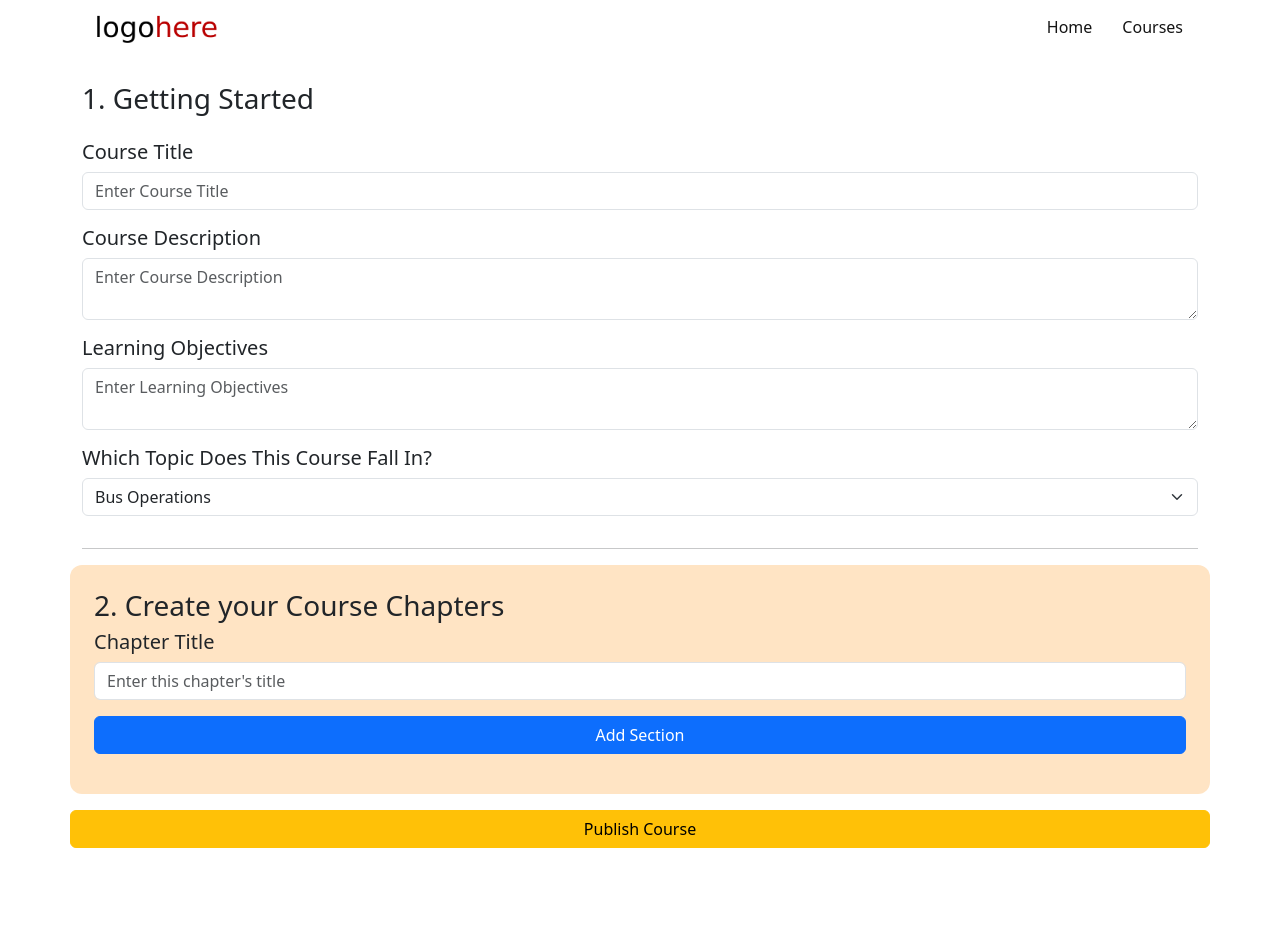
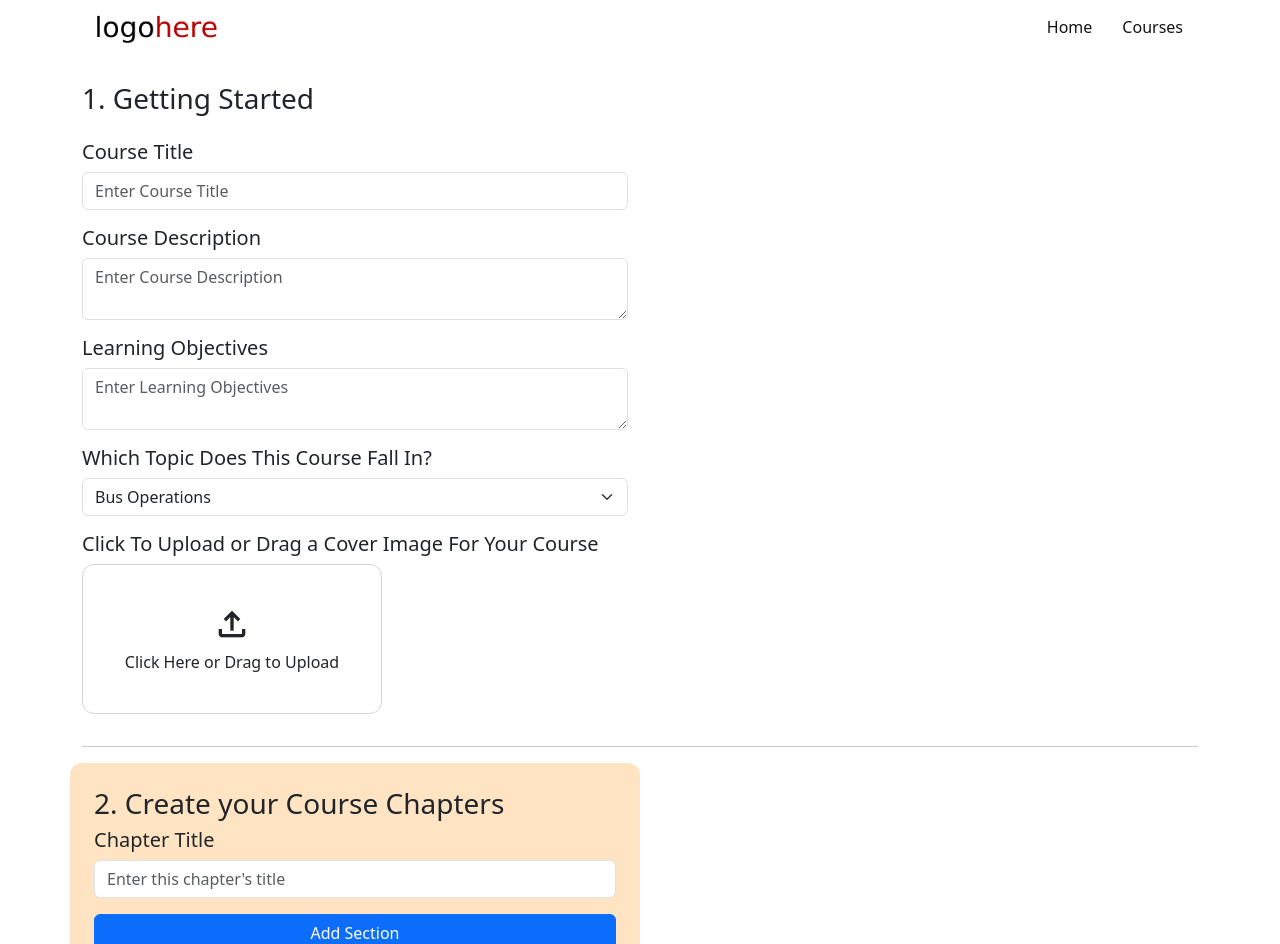
Before and after one commit to alhammialiff/e-learning-platform, an Angular app: page /manage-course/create in a window 1280 px wide. Shown: the top 944 px of the page. Before the commit the page ends 864 px from the top, so only its background shows below. Built offline with nearby package versions, Linux system fonts and the light colour scheme.

Commit message:
[Cover Image Drag/Click Upload] First draft done

```diff
--- a/src/app/manage-course/create-new-course/create-new-course.component.html
+++ b/src/app/manage-course/create-new-course/create-new-course.component.html
@@ -7,7 +7,7 @@
 
   <div class="row">
 
-    <div class="col">
+    <div class="col-6">
       <form [formGroup]="createNewCourseForm">
 
         <div class="row py-3">
@@ -50,6 +50,32 @@
           </div>
         </div>
 
+        <div class="row pb-3">
+          <div class="col">
+
+            <h5>Click To Upload or Drag a Cover Image For Your Course</h5>
+            <input
+              type="file"
+              class="form-control"
+              (change)="onInput($event)"
+              style="display: none"
+              #fileInput
+            />
+            <div class="course-cover-image-upload-section"
+              (click)="fileInput.click()"
+              (drop)="onInput($event)"
+              (dragover)="onDragOver($event)">
+              <div class="upload-sign-section">
+                <span class="material-symbols-outlined">upload</span>
+              </div>
+              <div class="upload-section-title">
+                Click Here or Drag to Upload
+              </div>
+            </div>
+
+          </div>
+        </div>
+
       </form>
     </div>
 
@@ -59,8 +85,11 @@
 
 </div>
 
-<div class="container create-chapter-container p-4 mb-3">
+<div class="container">
 
+  <div class="row">
+
+    <div class="col-6 create-chapter-container p-4 mb-3">
       <form [formGroup]="createNewCourseForm">
 
         <div formArrayName="courseChapters">
@@ -103,11 +132,16 @@
           </div>
 
       </form>
+    </div>
 
   </div>
 
-<div class="container mb-3">
-  <div class="row">
-    <button class="btn btn-warning" (click)="onPublishNewCourse()">Publish Course</button>
+</div>
+
+<div class="container">
+  <div class="row mb-3">
+    <div class="col-6 d-flex justify-content-center">
+      <button class="btn w-100 btn-warning" (click)="onPublishNewCourse()">Publish Course</button>
     </div>
   </div>
+</div>
--- a/src/app/manage-course/create-new-course/create-new-course.component.scss
+++ b/src/app/manage-course/create-new-course/create-new-course.component.scss
@@ -4,3 +4,30 @@
   background-color:bisque;
 
 }
+
+.course-cover-image-upload-section{
+
+  display: flex;
+  flex-direction: column;
+  justify-content: center;
+  align-items: center;
+  width: 300px;
+  height: 150px;
+  border: 1px solid #d4d4d4;
+  border-radius: 12px;
+  font-weight: 400;
+}
+
+.course-cover-image-upload-section:hover{
+
+  background-color: #e8e6ff;
+  font-weight: 500;
+  transition: background-color 0.3s ease-in;
+
+}
+
+.upload-sign-section .material-symbols-outlined{
+
+  font-size: 40px;
+
+}
--- a/src/app/manage-course/create-new-course/create-new-course.component.ts
+++ b/src/app/manage-course/create-new-course/create-new-course.component.ts
@@ -1,6 +1,7 @@
 import { PostResponse } from './../../model/PostResponse';
 import { Component, createEnvironmentInjector, ElementRef, Type, ViewChild, ViewContainerRef } from '@angular/core';
-import { FormArray, FormControl, FormGroup, Validators } from '@angular/forms';
+import { ControlValueAccessor, FormArray, FormControl, FormGroup, Validators } from '@angular/forms';
+import { map, tap } from 'rxjs';
 import { InsertCreateSectionComponentDirective } from 'src/app/directives/insert-create-section-component.directive';
 import { CreateSectionComponent } from 'src/app/reusable-component/create-section/create-section.component';
 import { CourseService } from 'src/app/services/course.service';
@@ -11,7 +12,7 @@ import { ErrorHandlerService } from 'src/app/services/error-handler.service';
   templateUrl: './create-new-course.component.html',
   styleUrls: ['./create-new-course.component.scss']
 })
-export class CreateNewCourseComponent {
+export class CreateNewCourseComponent implements ControlValueAccessor{
 
   // ===================================
   // Custom Directives to dynamically inject components into this component
@@ -44,6 +45,7 @@ export class CreateNewCourseComponent {
     courseDescription: new FormControl('', Validators.required),
     learningObjectives: new FormControl('', Validators.required),
     topic: new FormControl('', Validators.required),
+    courseCoverImage: new FormControl('', Validators.required),
 
     // Course Chapters
     courseChapters: new FormArray([
@@ -58,6 +60,8 @@ export class CreateNewCourseComponent {
     ])
   });
 
+  courseCoverImagePath: string | null = '';
+
   newCourseForm!: any | null;
 
   constructor(private courseService: CourseService,
@@ -67,13 +71,20 @@ export class CreateNewCourseComponent {
 
   ngOnInit(){
 
-    this.createNewCourseForm.valueChanges.subscribe((formData)=>{
+    this.createNewCourseForm
+      .valueChanges
+      .pipe(
+        tap(()=>{
+          return this.createNewCourseForm.getRawValue();
+        })
+      )
+      .subscribe((formData)=>{
 
-      console.log("this.newCourseForm", this.newCourseForm)
 
-      this.newCourseForm = formData;
+        this.newCourseForm = formData;
+        console.log("this.newCourseForm", this.newCourseForm)
 
-    });
+      });
 
   }
 
@@ -123,6 +134,8 @@ export class CreateNewCourseComponent {
       sectionMultimedia: new FormControl(null, Validators.required),
       _sectionIsSaved: new FormControl(false)
     });
+
+
 
     // =========================================
     // Push sectionForm into section Form Array
@@ -194,7 +207,9 @@ export class CreateNewCourseComponent {
   }
 
   get courseChapters() {
+
     return this.createNewCourseForm.get('courseChapters') as FormArray;
+
   }
 
   get section(){
@@ -204,6 +219,64 @@ export class CreateNewCourseComponent {
 
   }
 
+  // Custom Upload Methods required by CVA
+  onChange = (value: any) => {};
+  onTouched = () => {};
+
+  writeValue(value: any): void {
+    this.courseCoverImagePath = value;
+  }
+
+  registerOnChange(fn: any): void {
+    this.onChange = fn;
+  }
+
+  registerOnTouched(fn: any): void {
+    this.onTouched = fn;
+  }
+
+  setDisabledState?(isDisabled: boolean): void {
+    // Optional: handle disabled state
+  }
+
+  onInput(event: Event): void{
+    event.preventDefault();
+
+    var imageFile: File | null = null;
+    var imageFilePath: string | null = '';
+
+    // If upload is dragged over
+    if ((event as DragEvent).dataTransfer?.files) {
+
+      imageFile = (event as DragEvent).dataTransfer?.files[0] ?? null;
+      imageFilePath = imageFile ? imageFile.name : null;
+
+    // Otherwise, click upload is fired
+    }else{
+
+      var input = event.target as HTMLInputElement;
+
+      imageFile = input.files? input.files[0] : null;
+      imageFilePath = imageFile ? imageFile.name : null;
+
+    }
+
+    // Set value of file path to form control
+    this.createNewCourseForm.patchValue({
+      courseCoverImage: imageFilePath
+    });
+
+    // TODO - Save file in a service
+
+  }
+
+  onDragOver(event: Event): void {
+
+    event?.preventDefault();
+
+
+  }
+
 }
 
 class CreateSection {
```
Also changed, not shown: 1 other file (tests, documents, lock files or other folders). Lines whose indentation alone changed are shown as unchanged.
